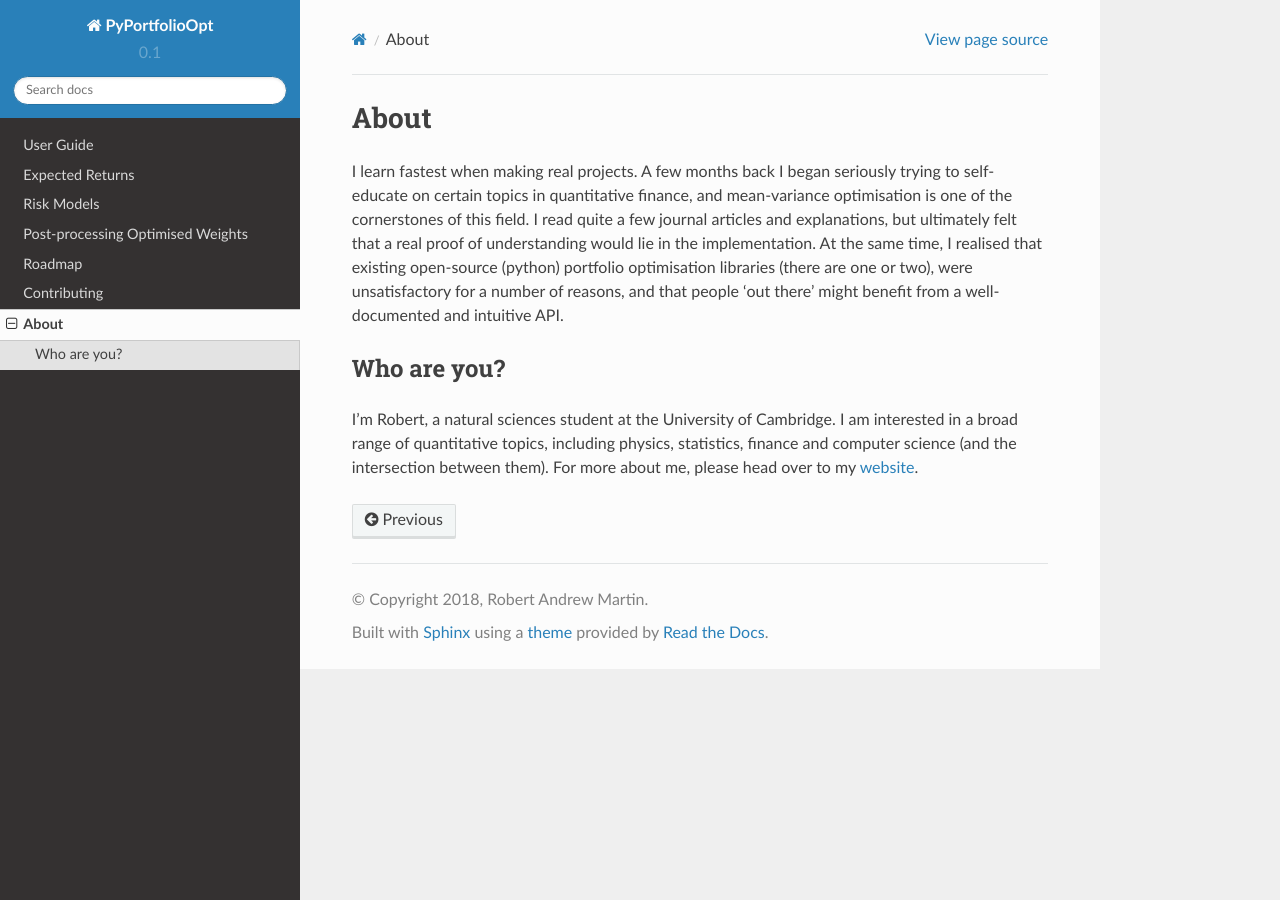
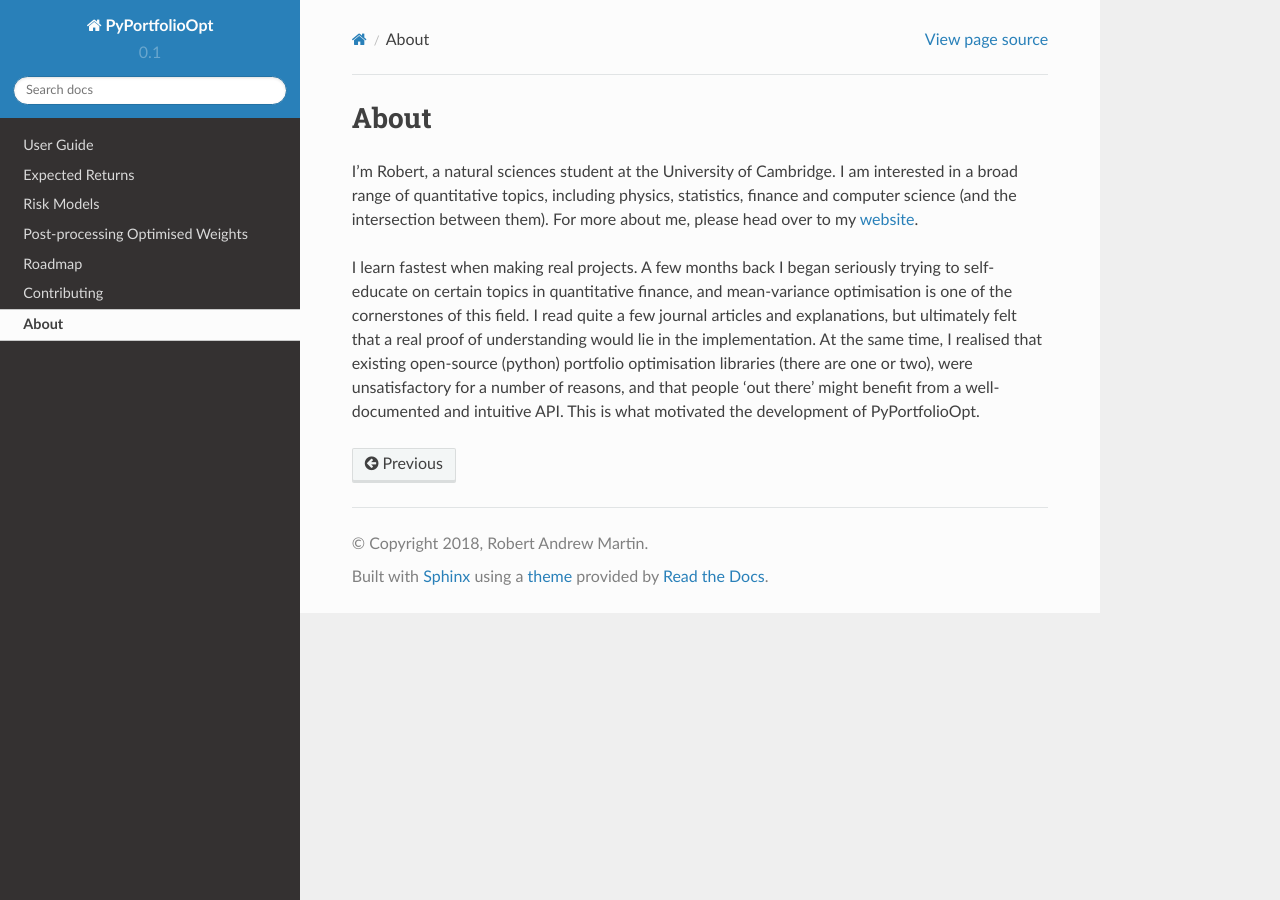
Before and after one commit to robertmartin8/PyPortfolioOpt, a Sphinx documentation site: the page built from docs/About.rst, in a window 1280 px wide. Built offline with Sphinx 7.4.7 and the Read the Docs theme 2.0.0, drawn with Linux system fonts in a browser that asks for light colours; pages that are not in the unit, such as notebooks, are missing from menus.

Commit message:
reorganised

```diff
--- a/docs/About.rst
+++ b/docs/About.rst
@@ -2,18 +2,17 @@
 About
 #####
 
-I learn fastest when making real projects. A few months back I began seriously trying to self-educate
-on certain topics in quantitative finance, and mean-variance optimisation is one of the cornerstones
-of this field. I read quite a few journal articles and explanations, but ultimately felt that a real
-proof of understanding would lie in the implementation. At the same time, I realised that existing
-open-source (python) portfolio optimisation libraries (there are one or two), were unsatisfactory for
-a number of reasons, and that people 'out there' might benefit from a well-documented and intuitive
-API.
+I'm Robert, a natural sciences student at the University of Cambridge. I am interested
+in a broad range of quantitative topics, including physics, statistics, finance and
+computer science (and the intersection between them). For more about me, please head
+over to my `website <https://resaonabledeviations.science>`_.
 
-Who are you?
-============
-
-I'm Robert, a natural sciences student at the University of Cambridge. I am interested in a broad
-range of quantitative topics, including physics, statistics, finance and computer science (and the
-intersection between them). For more about me, please head over to my
-`website <https://resaonabledeviations.science>`_.
+I learn fastest when making real projects. A few months back I began seriously trying
+to self-educate on certain topics in quantitative finance, and mean-variance
+optimisation is one of the cornerstones of this field. I read quite a few journal
+articles and explanations, but ultimately felt that a real proof of understanding would
+lie in the implementation. At the same time, I realised that existing open-source
+(python) portfolio optimisation libraries (there are one or two), were unsatisfactory
+for a number of reasons, and that people 'out there' might benefit from a
+well-documented and intuitive API. This is what motivated the development of
+PyPortfolioOpt.
```
